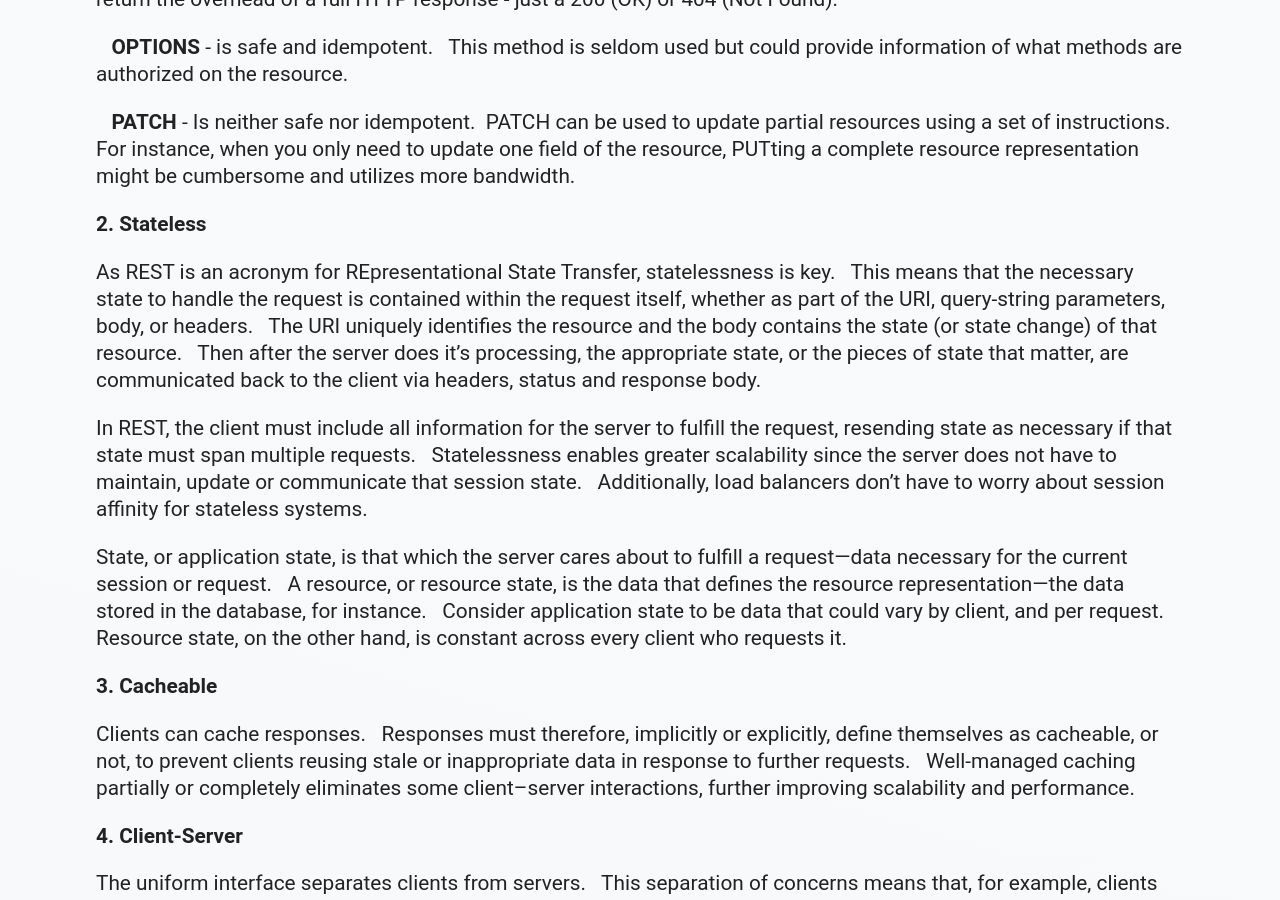
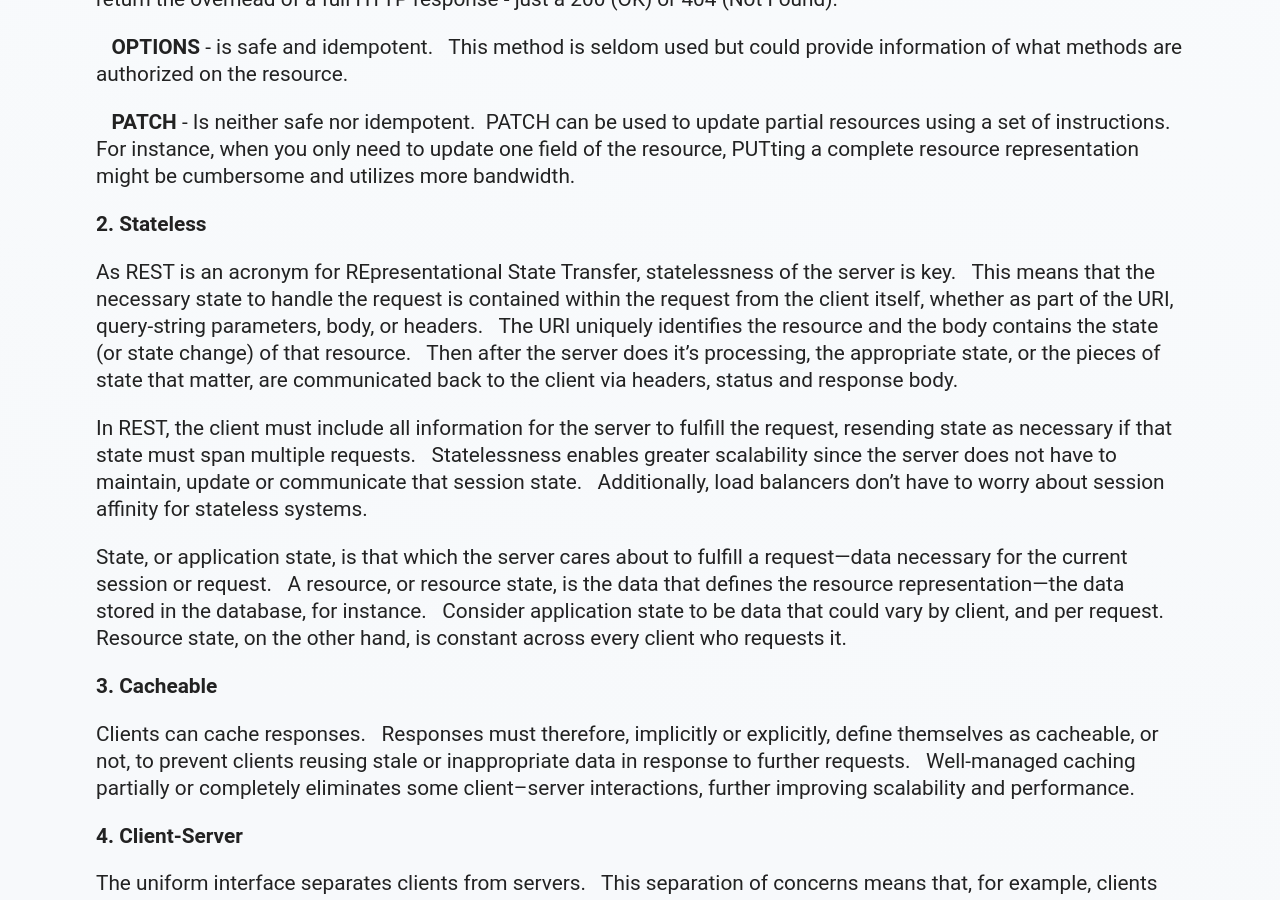
Before and after one commit to mo4dawg/mo4dawg.github.io, a Jekyll site: the page built from _posts/2016-11-11-restful-services.md, in a window 1280 px wide and 900 px high, scrolled down 2949 px. Built offline with Jekyll 4.4.1, drawn with Linux system fonts in a browser that asks for light colours; comment, search, counter and statistics services are not loaded.

Commit message:
Update 2016-11-11-restful-services.md

```diff
--- a/_posts/2016-11-11-restful-services.md
+++ b/_posts/2016-11-11-restful-services.md
@@ -76,7 +76,7 @@ Other HTTP methods:
 
 **2.   Stateless**
 
-As REST is an acronym for REpresentational State Transfer, statelessness is key. &nbsp;  This means that the necessary state to handle the request is contained within the request itself, whether as part of the URI, query-string parameters, body, or headers. &nbsp; The URI uniquely identifies the resource and the body contains the state (or state change) of that resource. &nbsp; Then after the server does it's processing, the appropriate state, or the pieces of state that matter, are communicated back to the client via headers, status and response body.
+As REST is an acronym for REpresentational State Transfer, statelessness of the server is key. &nbsp;  This means that the necessary state to handle the request is contained within the request from the client itself, whether as part of the URI, query-string parameters, body, or headers.   &nbsp; The URI uniquely identifies the resource and the body contains the state (or state change) of that resource. &nbsp; Then after the server does it's processing, the appropriate state, or the pieces of state that matter, are communicated back to the client via headers, status and response body.
 
 In REST, the client must include all information for the server to fulfill the request, resending state as necessary if that state must span multiple requests. &nbsp; Statelessness enables greater scalability since the server does not have to maintain, update or communicate that session state. &nbsp; Additionally, load balancers don't have to worry about session affinity for stateless systems.
 
```
